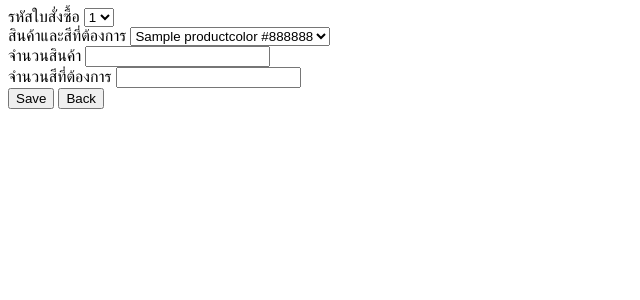
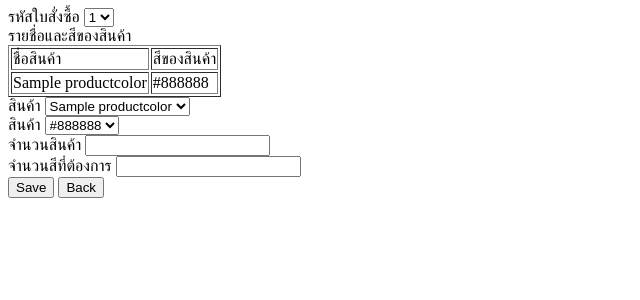
Before and after one commit to NakrobSukjai/db21_005, a PHP site: template views/billdetail/newBilldetail.php in a window 1280 px wide. Shown: the top 300 px of the page, without its empty margins (0-640 px from the left). Run offline with PHP 8.4, Linux system fonts and the light colour scheme; the template is opened without the code that fills it: most values are stand-ins (such as "Sample title", 1, 10 or a date in 2020).

Commit message:
Update newBilldetail.php

```diff
--- a/views/billdetail/newBilldetail.php
+++ b/views/billdetail/newBilldetail.php
@@ -3,10 +3,26 @@
         <?php foreach($billdetailList as $billdetail)
         {echo "<option value=$billdetail->billid>$billdetail->billid</option>";}?>
         </select></label><br>
-    <label>สินค้าและสีที่ต้องการ <select name="Product_ID">
+    <table border="1">
+    รายชื่อและสีของสินค้า<br>
+    <tr><td>ชื่อสินค้า</td>
+    <td>สีของสินค้า</td>
+        <?php
+            foreach ($productcolorList as $pro) {
+               echo"<tr><td>$pro->productname</td>
+                <td>$pro->colorname</td></tr>";
+            }
+            echo "</table>";
+        ?>
+    <label>สินค้า <select name="Product_ID">
     <?php foreach($productcolorList as $pro){
         echo "<option value = $pro->productid>
-        $pro->productname $pro->colorname</option>";}?>
+        $pro->productname</option>";}?>
+    </select></label><br>
+    <label>สินค้า <select name="Color_ID">
+    <?php foreach($productcolorList as $pro){
+        echo "<option value = $pro->colorid>
+        $pro->colorname</option>";}?>
     </select></label><br>
     <label>จำนวนสินค้า <input type="number" name="Quantity"/></label><br>
     <label>จำนวนสีที่ต้องการ <input type="number" name="numcolor"/></label><br>
```
